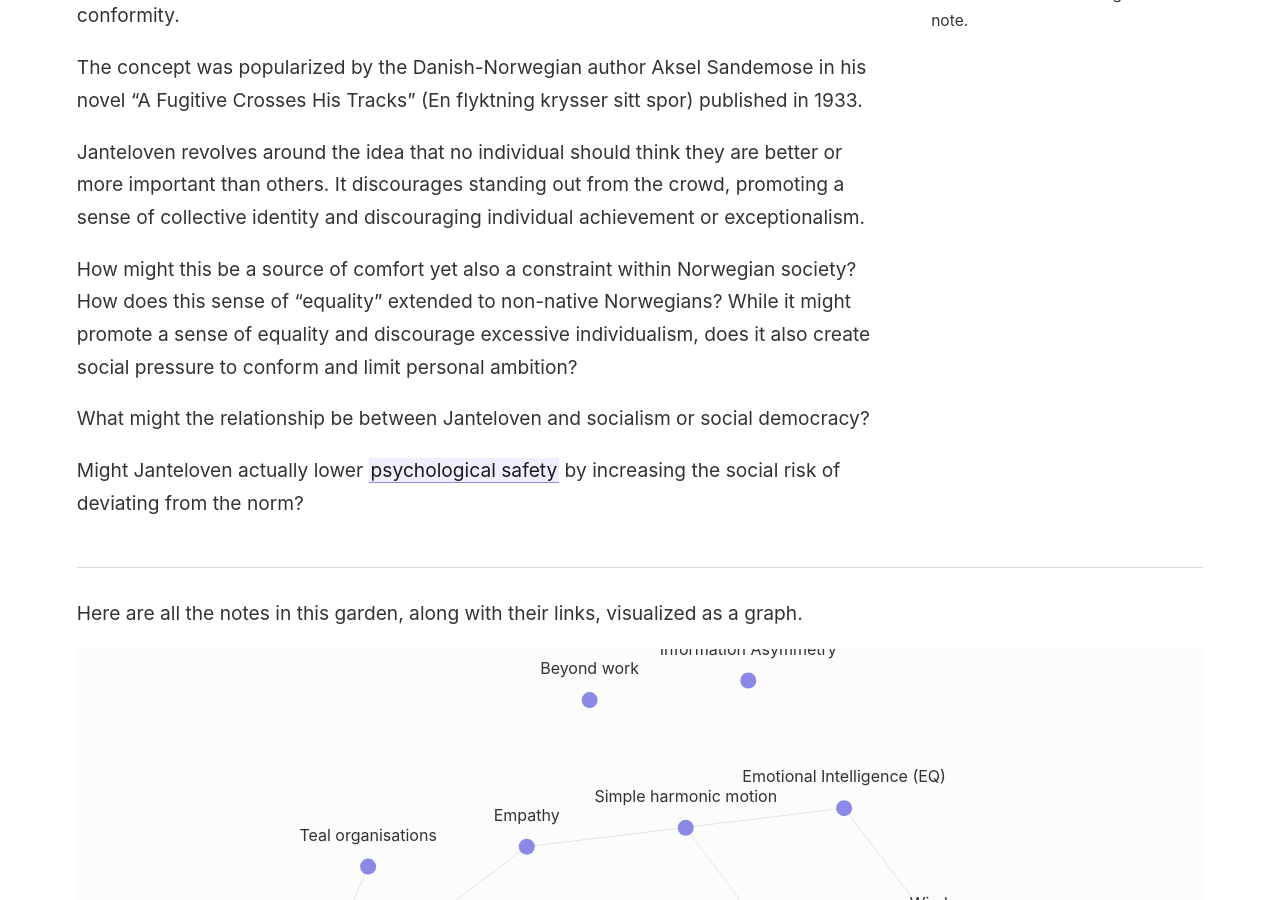
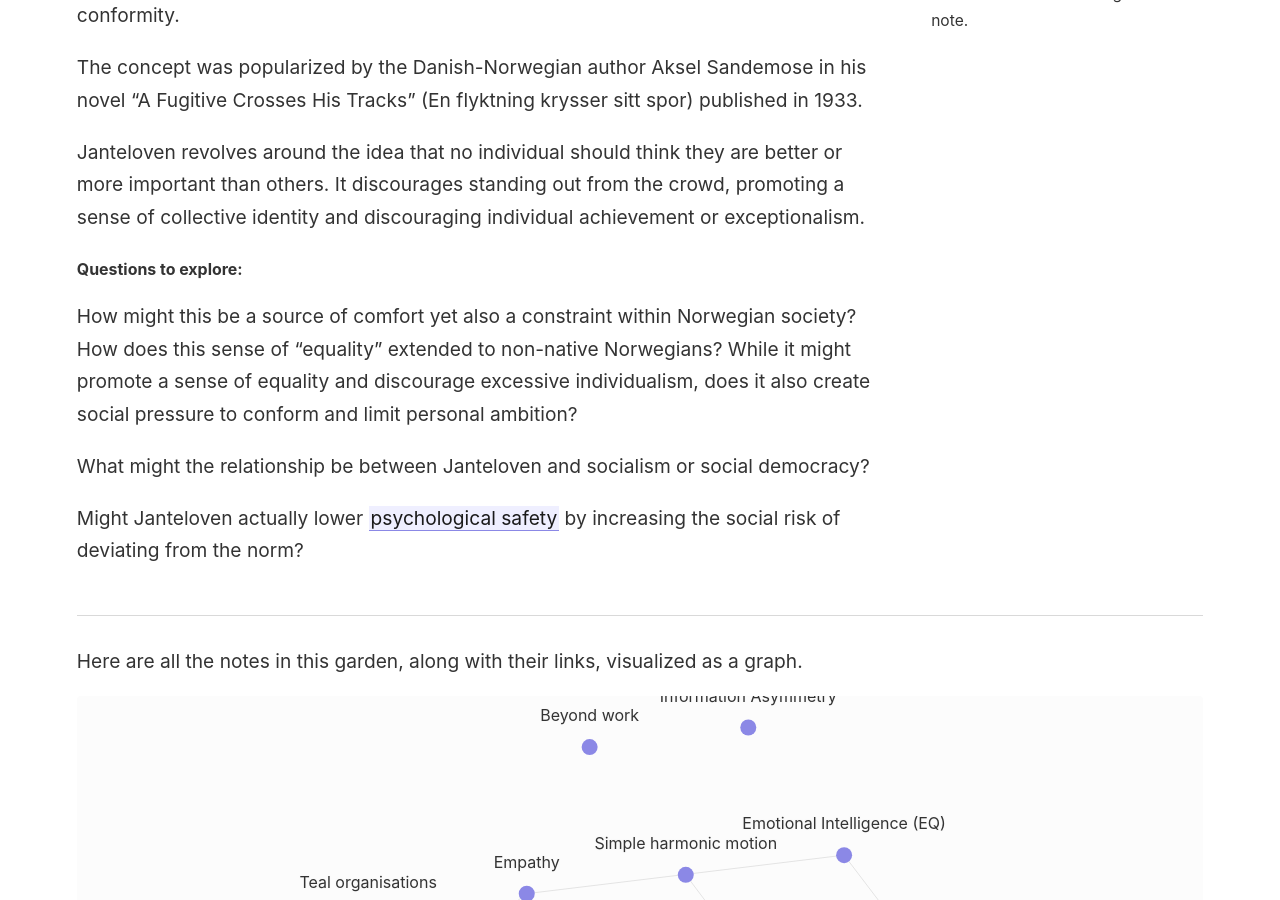
Before and after one commit to bigsee/digital-garden, a Jekyll site: the page built from _notes/Janteloven.md, in a window 1280 px wide and 900 px high, scrolled down 342 px. Built offline with Jekyll 4.4.1, drawn with Linux system fonts in a browser that asks for light colours.

```diff
--- a/_notes/Janteloven.md
+++ b/_notes/Janteloven.md
@@ -8,6 +8,8 @@
 
 Janteloven revolves around the idea that no individual should think they are better or more important than others. It discourages standing out from the crowd, promoting a sense of collective identity and discouraging individual achievement or exceptionalism.
 
+##### Questions to explore:
+
 How might this be a source of comfort yet also a constraint within Norwegian society? How does this sense of "equality" extended to non-native Norwegians? While it might promote a sense of equality and discourage excessive individualism, does it also create social pressure to conform and limit personal ambition?
 
 What might the relationship be between Janteloven and socialism or social democracy?
```
